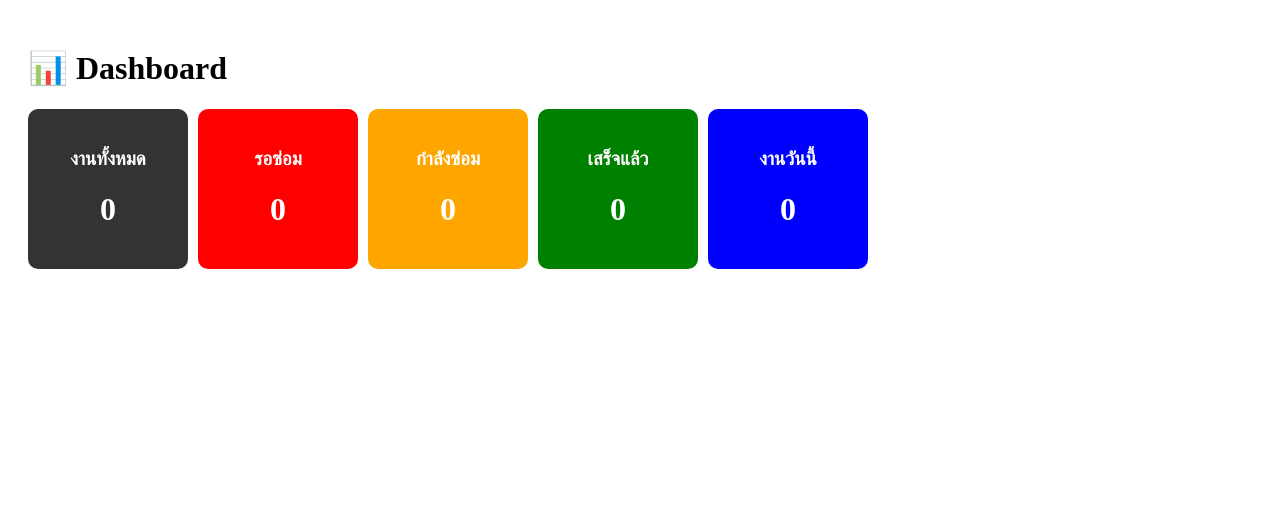
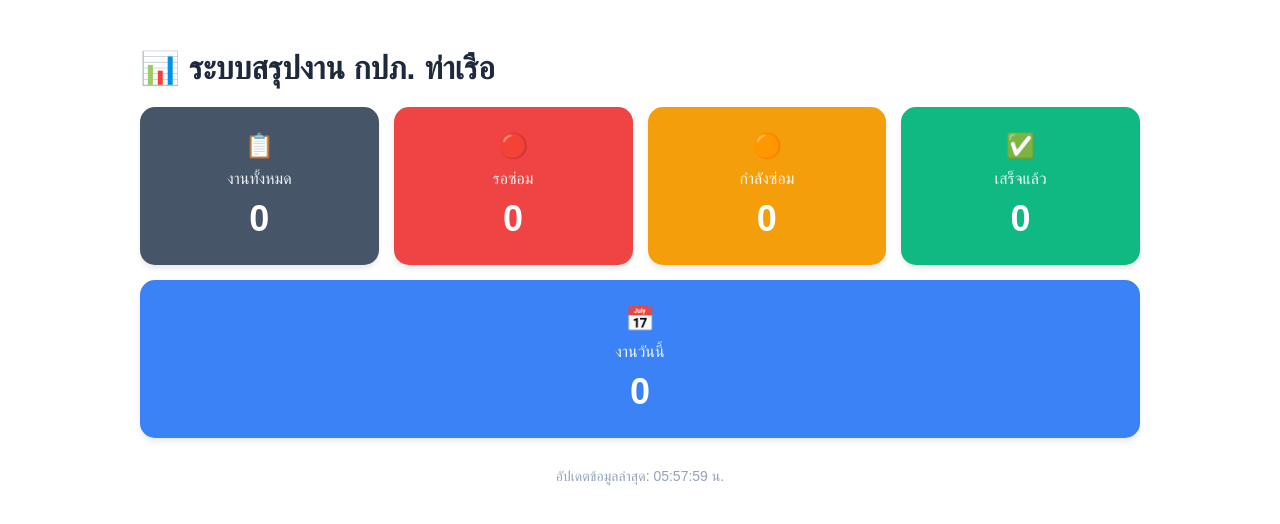
Before and after one commit to pwa1163000-bit/water-repair, a Next.js app: page /dashboard in a window 1280 px wide. Shown: the top 524 px of the page. Built offline with nearby package versions, Linux system fonts and the light colour scheme; no server answers; the database is empty.

Commit message:
Update page.js

```diff
--- a/app/dashboard/page.js
+++ b/app/dashboard/page.js
@@ -1,67 +1,92 @@
 "use client";
 
 import { useEffect, useState } from "react";
-import { db } from "../../lib/firebase";
+// 💡 ตรวจสอบ Path ตรงนี้ให้ตรงกับโครงสร้างของคุณ (ใช้ ./lib/firebase ตามที่คุยกันรอบก่อน)
+import { db } from "./lib/firebase";
 import { collection, onSnapshot } from "firebase/firestore";
 
 export default function Dashboard() {
   const [jobs, setJobs] = useState([]);
+  const [loading, setLoading] = useState(true);
 
   useEffect(() => {
+    if (!db) return;
+
     const unsubscribe = onSnapshot(collection(db, "jobs"), (snapshot) => {
-      const data = snapshot.docs.map((doc) => doc.data());
+      const data = snapshot.docs.map((doc) => ({
+        id: doc.id,
+        ...doc.data()
+      }));
       setJobs(data);
+      setLoading(false);
     });
 
     return () => unsubscribe();
   }, []);
 
-  // 🔥 คำนวณ
+  // 🧮 ฟังก์ชันคำนวณสถิติ
   const total = jobs.length;
-  const pending = jobs.filter(j => j.status === "รอซ่อม").length;
-  const working = jobs.filter(j => j.status === "กำลังซ่อม").length;
-  const done = jobs.filter(j => j.status === "เสร็จแล้ว").length;
+  // ใช้ .trim() เพื่อป้องกันปัญหาช่องว่างในข้อความสถานะ
+  const pending = jobs.filter(j => j.status?.trim() === "รอซ่อม" || j.status?.trim() === "ท่อแตก").length;
+  const working = jobs.filter(j => j.status?.trim() === "กำลังซ่อม").length;
+  const done = jobs.filter(j => j.status?.trim() === "เสร็จแล้ว" || j.status?.trim() === "ซ่อมแล้ว").length;
 
-  // 📅 งานวันนี้
-  const today = new Date().toDateString();
+  // 📅 คำนวณงานวันนี้ (เช็คทั้ง seconds จาก Firebase และ Date มาตรฐาน)
+  const todayStr = new Date().toDateString();
   const todayJobs = jobs.filter(j => {
     if (!j.createdAt) return false;
-    const date = new Date(j.createdAt.seconds * 1000);
-    return date.toDateString() === today;
+
+    // แปลงจาก Firebase Timestamp เป็น JavaScript Date
+    const jobDate = j.createdAt.seconds
+      ? new Date(j.createdAt.seconds * 1000)
+      : new Date(j.createdAt); // เผื่อกรณีเก็บเป็น String หรือ Date ธรรมดา
+
+    return jobDate.toDateString() === todayStr;
   }).length;
 
+  if (loading) return <div style={{ padding: 40, textAlign: "center" }}>⏳ กำลังโหลดข้อมูล...</div>;
+
   return (
-    <div style={{ padding: 20 }}>
-      <h1>📊 Dashboard</h1>
+    <div style={{ padding: "20px", maxWidth: "1000px", margin: "0 auto", fontFamily: "sans-serif" }}>
+      <h1 style={{ color: "#1e293b", marginBottom: "20px" }}>📊 ระบบสรุปงาน กปภ. ท่าเรือ</h1>
 
-      <div style={{ display: "flex", gap: 10, flexWrap: "wrap" }}>
+      <div style={{ display: "flex", gap: "15px", flexWrap: "wrap", justifyContent: "center" }}>
 
-        <Box title="งานทั้งหมด" value={total} color="#333" />
-        <Box title="รอซ่อม" value={pending} color="red" />
-        <Box title="กำลังซ่อม" value={working} color="orange" />
-        <Box title="เสร็จแล้ว" value={done} color="green" />
-        <Box title="งานวันนี้" value={todayJobs} color="blue" />
+        <Box title="งานทั้งหมด" value={total} color="#475569" icon="📋" />
+        <Box title="รอซ่อม" value={pending} color="#ef4444" icon="🔴" />
+        <Box title="กำลังซ่อม" value={working} color="#f59e0b" icon="🟠" />
+        <Box title="เสร็จแล้ว" value={done} color="#10b981" icon="✅" />
+        <Box title="งานวันนี้" value={todayJobs} color="#3b82f6" icon="📅" />
 
+      </div>
+
+      <div style={{ marginTop: "30px", textAlign: "center" }}>
+        <p style={{ color: "#94a3b8", fontSize: "14px" }}>
+          อัปเดตข้อมูลล่าสุด: {new Date().toLocaleTimeString('th-TH')} น.
+        </p>
       </div>
     </div>
   );
 }
 
-// 🔥 กล่องแสดงผล
-function Box({ title, value, color }) {
+// 🎨 Component กล่องแสดงผล (ปรับให้สวยขึ้น)
+function Box({ title, value, color, icon }) {
   return (
     <div
       style={{
         background: color,
         color: "white",
-        padding: 20,
-        borderRadius: 10,
-        minWidth: 120,
+        padding: "25px 20px",
+        borderRadius: "15px",
+        minWidth: "160px",
         textAlign: "center",
+        boxShadow: "0 4px 6px -1px rgba(0, 0, 0, 0.1)",
+        flex: "1 1 180px"
       }}
     >
-      <h3>{title}</h3>
-      <h1>{value}</h1>
+      <div style={{ fontSize: "24px", marginBottom: "10px" }}>{icon}</div>
+      <h3 style={{ margin: "0 0 10px 0", fontSize: "16px", fontWeight: "400", opacity: 0.9 }}>{title}</h3>
+      <h1 style={{ margin: 0, fontSize: "36px", fontWeight: "bold" }}>{value}</h1>
     </div>
   );
 }
```
